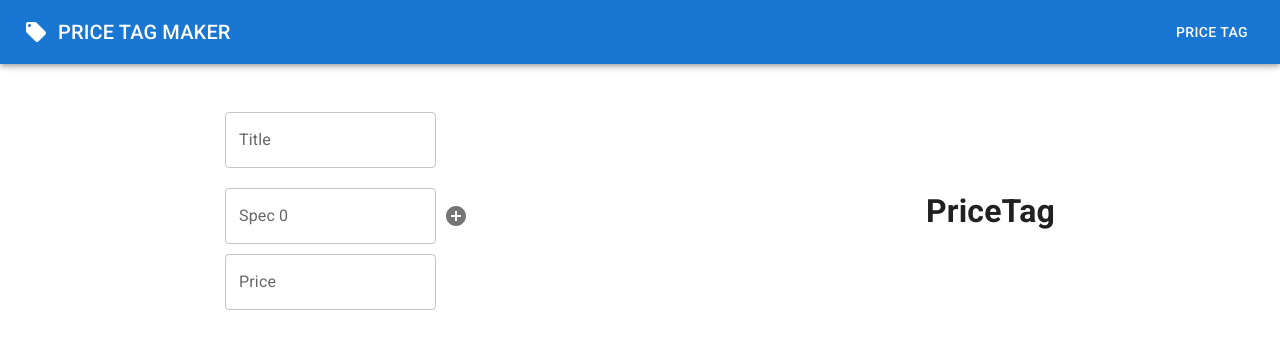
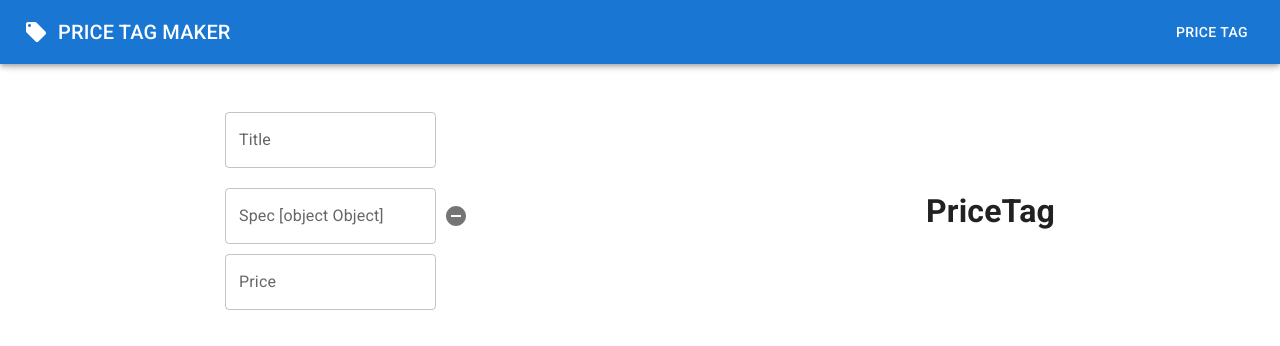
Before and after one commit to LAICHEEHOONG/computer_price_tag, a React (Create React App) app: page / in a window 1280 px wide. Shown: the top 346 px of the page. Built offline with nearby package versions, Linux system fonts and the light colour scheme.

Commit message:
add something

```diff
--- a/src/components/InputField.jsx
+++ b/src/components/InputField.jsx
@@ -6,7 +6,8 @@ import { IconButton } from "@mui/material";
 
 const InputField = () => {
   const initState = {
-    specJsx: [0],
+    specJsx: [{ id: 0, value: "" }],
+    specLastIndex: 0,
     title: "",
     specs: [],
     price: "",
@@ -15,14 +16,18 @@ const InputField = () => {
   const [state, setState] = useState(initState);
 
   const handle = setStateHandler(setState, state, {
+    updateLastIndex: () => {
+      state.specLastIndex = state.specJsx.length - 1;
+    },
     addSpecField: () => {
-      let num = state.specJsx[state.specJsx.length - 1] + 1;
-      state.specJsx = [...state.specJsx, num];
+      let newId = state.specJsx[state.specJsx.length - 1].id + 1;
+      state.specJsx = [...state.specJsx, { id: newId, value: "" }];
+      handle.updateLastIndex();
     },
-    removeSpecField: (num) => {
-      console.log(num);
-      let removeSpecJsx = state.specJsx.filter((el) => el !== num);
+    removeSpecField: (_id) => {
+      let removeSpecJsx = state.specJsx.filter((obj) => obj.id !== _id);
       state.specJsx = removeSpecJsx;
+      handle.updateLastIndex();
     },
     titleChange: (value) => {
       state.title = value;
@@ -30,8 +35,8 @@ const InputField = () => {
     priceChange: (value) => {
       state.price = value;
     },
-    specsChange: (num, value) => {
-      state.specs[num] = value;
+    specsChange: (_id, _value) => {
+      state.specs[_id].value = _value;
     },
   });
 
@@ -41,8 +46,8 @@ const InputField = () => {
     <div className="input-field-container">
       <Title {...props} />
       <div className="input-specs-container">
-        {state.specJsx.map((num) => {
-          return <Specs key={num} {...props} num={num} />;
+        {state.specJsx.map((_id) => {
+          return <Specs key={_id} {...props} i={_id} />;
         })}
       </div>
       <Price {...props} />
@@ -67,24 +72,22 @@ const Title = ({ state, handle }) => {
   );
 };
 
-const Specs = ({ state, handle, num }) => {
-  const lastNum = state.specJsx[state.specJsx.length - 1];
-  console.log(state.specs);
+const Specs = ({ state, handle, i }) => {
   return (
     <div className="spec-field">
       <TextField
         id="outlined-basic"
-        label={`Spec ${num}`}
+        label={`Spec ${i}`}
         variant="outlined"
-        value={state.specs[num]}
-        onChange={(e) => handle.specsChange(num, e.target.value)}
+        // value={state.specJsx[i].id}
+        onChange={(e) => handle.specsChange(i, e.target.value)}
       />
-      {lastNum === num ? (
+      {state.specLastIndex === i ? (
         <IconButton onClick={() => handle.addSpecField()}>
           <AddCircleIcon />
         </IconButton>
       ) : (
-        <IconButton onClick={() => handle.removeSpecField(num)}>
+        <IconButton onClick={() => handle.removeSpecField(state.specLastIndex)}>
           <RemoveCircleIcon />
         </IconButton>
       )}
```
